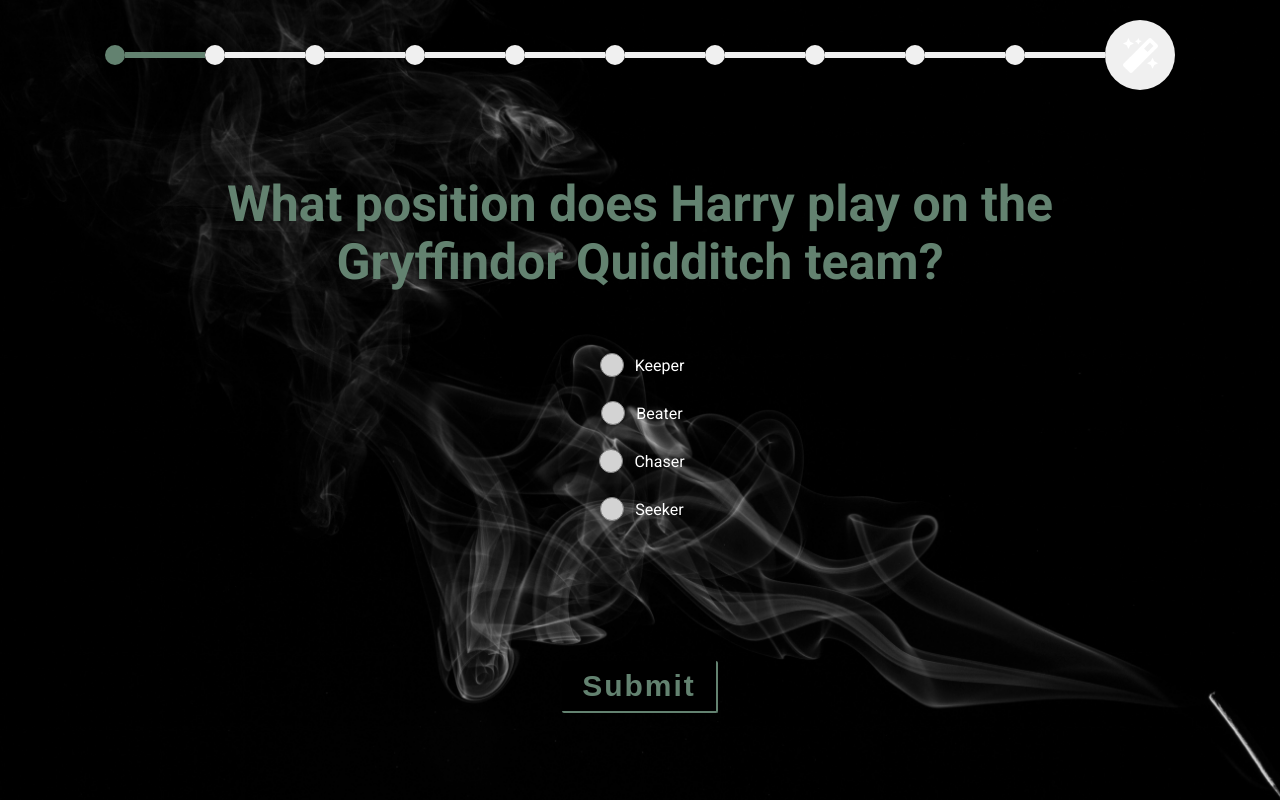
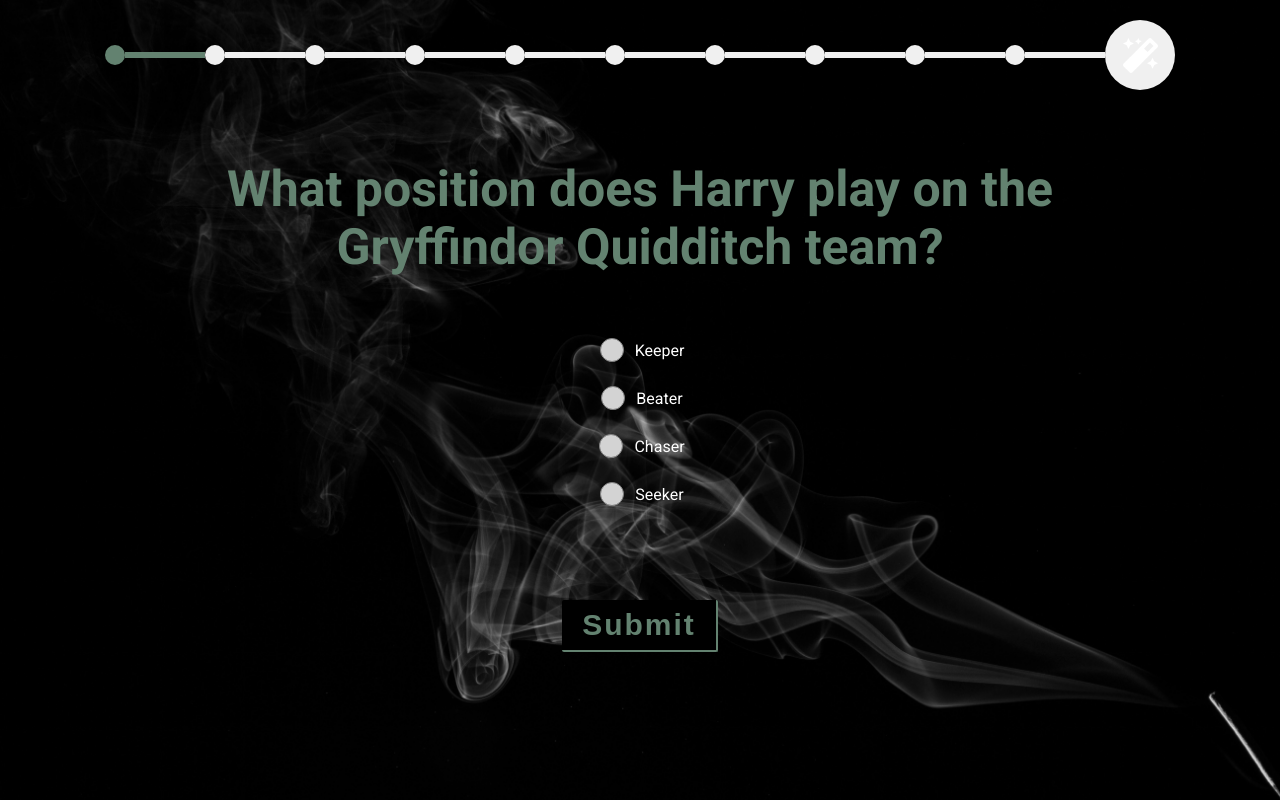
Before and after one commit to Technigo/project-redux-quiz-old, a React (Create React App) app: page / in a window 1280 px wide. Both pictures are taken after a click on the button "Take the quiz". Built offline with nearby package versions, Linux system fonts and the light colour scheme.

Commit message:
Fixed some styling

```diff
--- a/src/components/PictureQuestion.js
+++ b/src/components/PictureQuestion.js
@@ -60,9 +60,8 @@ export const PictureQuestion = ({
 };
 
 const OptionImage = styled.div`
-  width: 100%;
-  max-width: 200px;
-  height: 200px;
+  width: 150px;
+  height: 150px;
   background: linear-gradient(rgba(0, 0, 0, 0.75), rgba(0, 0, 0, 0.75)),
     url(${(props) => props.imgSrc});
   background-size: cover;
@@ -74,6 +73,15 @@ const OptionImage = styled.div`
   border-right: 2px solid #638270;
   cursor: pointer;
   padding: 10px 0;
+
+  @media (min-width: 668px) and (max-width: 1024px) {
+    width: 215px;
+    height: 200px;
+  }
+  @media only screen and (min-width: 1025px) {
+    width: 215px;
+    height: 200px;
+  }
 
   &:hover {
     background: linear-gradient(rgba(0, 0, 0, 0.25), rgba(0, 0, 0, 0.25)),
@@ -121,7 +129,6 @@ const ButtonsContainer = styled.div`
   grid-template-columns: 1fr 1fr;
   grid-template-rows: 1fr 1fr;
   grid-gap: 10px;
-  margin: 10px;
 
   @media (min-width: 768px) and (max-width: 991px) {
     grid-template-columns: 1fr 1fr;
@@ -143,10 +150,10 @@ const Header3 = styled.h3`
 
   @media (min-width: 668px) and (max-width: 1024px) {
     font-size: 35px;
-    padding: 150px 15px 0 15px;
+    padding: 150px 15px 150px 15px;
   }
   @media only screen and (min-width: 1025px) {
     font-size: 50px;
-    padding: 15px 150px 0 150px;
+    padding: 15px 150px 150px 150px;
   }
 `;
--- a/src/components/RadioButtonsQuestion.js
+++ b/src/components/RadioButtonsQuestion.js
@@ -12,7 +12,7 @@ export const RadioButtonsQuestion = ({
   const [index, setIndex] = useState(false);
 
   return (
-    <div>
+    <ContainerRadiobuttonsSubmitButton>
       <Header3>{question.questionText}</Header3>
       {question.options.map((item, index) => {
         return (
@@ -54,16 +54,22 @@ export const RadioButtonsQuestion = ({
       >
         Submit
       </SubmitButton>
-    </div>
+    </ContainerRadiobuttonsSubmitButton>
   );
 };
 
 // -------------------------- Styled component ---------------------------------
 
+const ContainerRadiobuttonsSubmitButton = styled.div`
+  height: 100%auto;
+  display: grid;
+  grid-template-rows: 1fr auto auto auto auto 1fr;
+`;
+
 const Header3 = styled.h3`
   padding-top: 15px;
   text-align: center;
-  margin: 50px auto;
+  grid-template-rows: 1fr;
   color: #638270;
   @media (min-width: 668px) and (max-width: 1024px) {
     font-size: 35px;
@@ -71,14 +77,12 @@ const Header3 = styled.h3`
   }
   @media only screen and (min-width: 1025px) {
     font-size: 50px;
-    padding: 15px 150px 0 150px;
+    padding: 0 200px 0 200px;
   }
 `;
 
 const Wrapper = styled.div`
-  height: auto;
   width: 100%;
-  box-sizing: border-box;
   display: flex;
   justify-content: center;
 `;
@@ -86,6 +90,7 @@ const Wrapper = styled.div`
 const Item = styled.div`
   display: flex;
   align-items: center;
+  justify-content: flex-end;
   height: 48px;
   position: relative;
 `;
@@ -132,7 +137,7 @@ const RadioInput = styled.input`
 
 const SubmitButton = styled.button`
   display: flex;
-  margin: 10% auto 0;
+  margin: auto;
   padding: 8px 20px;
   font-weight: 700;
   color: #638270;
@@ -143,13 +148,14 @@ const SubmitButton = styled.button`
   border-right: 2px solid #638270;
   cursor: pointer;
   letter-spacing: 2px;
+
   @media (min-width: 668px) and (max-width: 1024px) {
     font-size: 20px;
-    margin: 60px auto 0;
+    margin: auto;
   }
+
   @media (min-width: 1025px) {
     font-size: 30px;
-
     &:hover {
       border-top: 2px solid #638270;
       border-left: 2px solid #638270;
```
